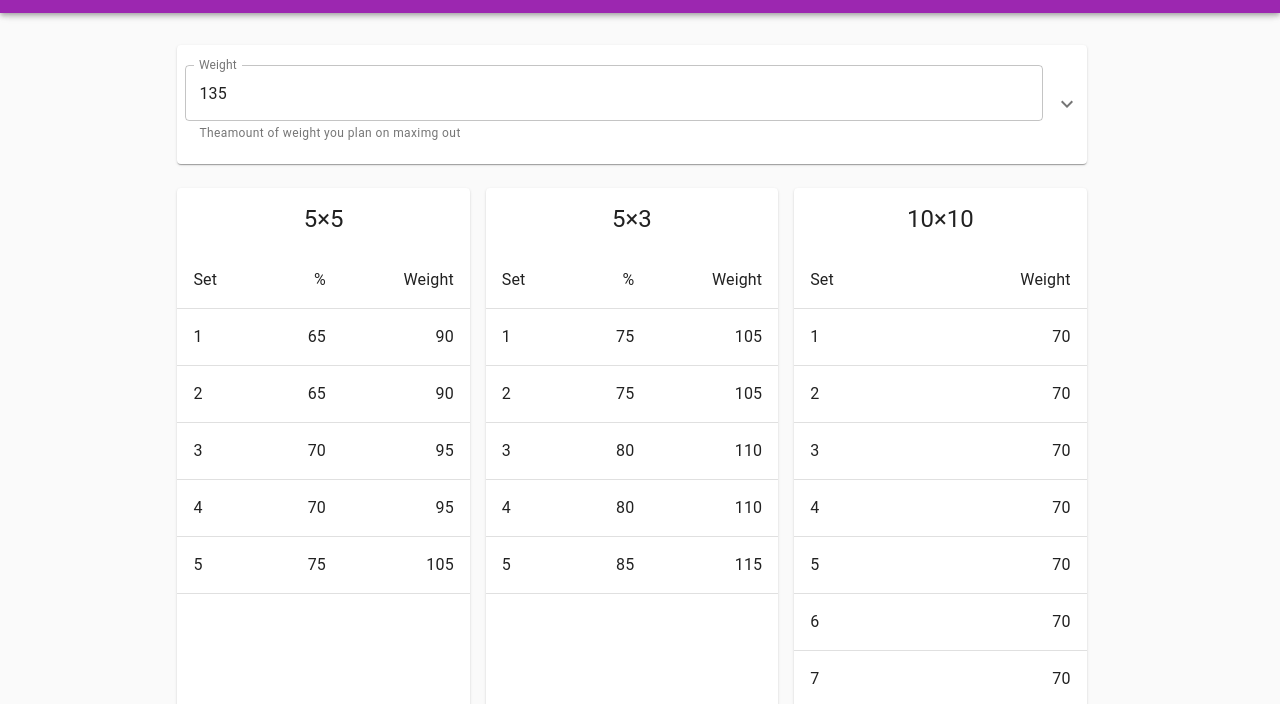
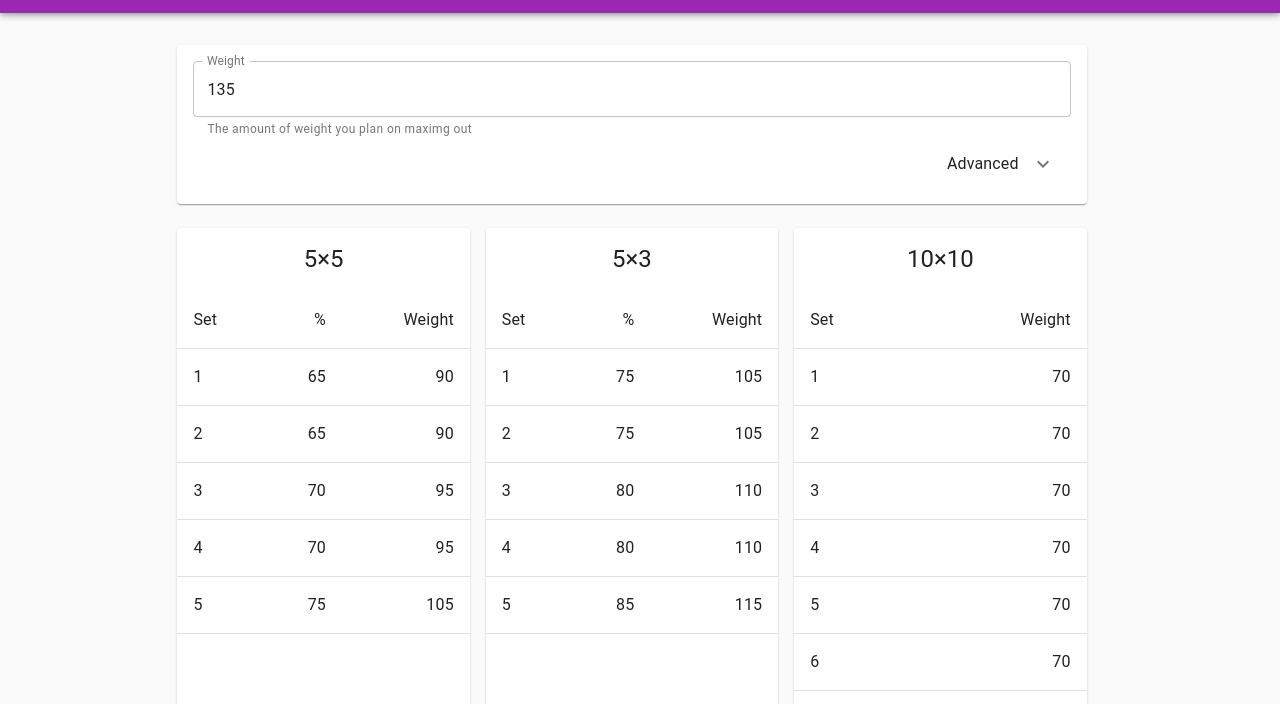
Before and after one commit to zack37/maxout-block-calculator, a Gatsby site: page / in a window 1280 px wide. Shown: the part 51-755 px from the top of the page. Built offline with nearby package versions, Linux system fonts and the light colour scheme; Gatsby itself is replaced by a stand-in of ours.

Commit message:
fix: issue with opening expansion panel while trying to input max weight (#3)

```diff
--- a/src/components/calculator/Calculator.js
+++ b/src/components/calculator/Calculator.js
@@ -1,6 +1,7 @@
 import React, { useState } from 'react'
 import { makeStyles } from '@material-ui/core/styles'
 import Grid from '@material-ui/core/Grid'
+import Paper from '@material-ui/core/Paper'
 import TextField from '@material-ui/core/TextField'
 import MenuItem from '@material-ui/core/MenuItem'
 import Typography from '@material-ui/core/Typography'
@@ -38,12 +39,16 @@ const useStyles = makeStyles((theme) => ({
   paper: {
     display: 'flex',
     flex: 1,
-    padding: theme.spacing(1),
+    margin: theme.spacing(1),
+    padding: theme.spacing(2),
   },
   tableHeader: {
     display: 'flex',
     flex: 1,
     justifyContent: 'center',
+  },
+  expansionSummaryContent: {
+    justifyContent: 'flex-end',
   },
 }))
 
@@ -78,12 +83,9 @@ export default () => {
   return (
     <Grid container spacing={3} className={classes.root}>
       <Grid item container spacing={2} xs={12}>
+        <Paper className={classes.paper}>
+          <Grid item container xs={12}>
             <Grid item xs={12}>
-          <ExpansionPanel>
-            <ExpansionPanelSummary
-              expandIcon={<ExpandMoreIcon />}
-              className={classes.paper}
-            >
               <TextField
                 fullWidth
                 id="weight-input"
@@ -91,13 +93,24 @@ export default () => {
                 type="number"
                 value={weight}
                 variant="outlined"
-                helperText="Theamount of weight you plan on maximg out"
+                helperText="The amount of weight you plan on maximg out"
                 onChange={handleWeightChange}
               />
+            </Grid>
+            <Grid item container xs={12} justify="center">
+              <ExpansionPanel
+                elevation={0}
+                style={{ flex: 1, justifyContent: 'flex-end' }}
+              >
+                <ExpansionPanelSummary
+                  expandIcon={<ExpandMoreIcon />}
+                  classes={{ content: classes.expansionSummaryContent }}
+                >
+                  <Typography align="right">Advanced</Typography>
                 </ExpansionPanelSummary>
                 <ExpansionPanelDetails>
                   <Grid item container spacing={1} xs={12}>
-                <Grid item md={6} xs={12}>
+                    <Grid item sm={6} xs={12}>
                       <TextField
                         fullWidth
                         select
@@ -111,7 +124,7 @@ export default () => {
                         {factorOptions}
                       </TextField>
                     </Grid>
-                <Grid item md={6} xs={12}>
+                    <Grid item sm={6} xs={12}>
                       <TextField
                         fullWidth
                         select
@@ -120,7 +133,9 @@ export default () => {
                         value={roundingMode}
                         variant="outlined"
                         helperText="Select how the numbers should round"
-                    onChange={(event) => setRoundingMode(event.target.value)}
+                        onChange={(event) =>
+                          setRoundingMode(event.target.value)
+                        }
                       >
                         {roundiingModeOptions}
                       </TextField>
@@ -129,6 +144,8 @@ export default () => {
                 </ExpansionPanelDetails>
               </ExpansionPanel>
             </Grid>
+          </Grid>
+        </Paper>
       </Grid>
       <Grid item container spacing={2} xs={12}>
         <Grid item container xs={12} sm={6} md={4}>
```
Lines whose indentation alone changed are shown as unchanged.
